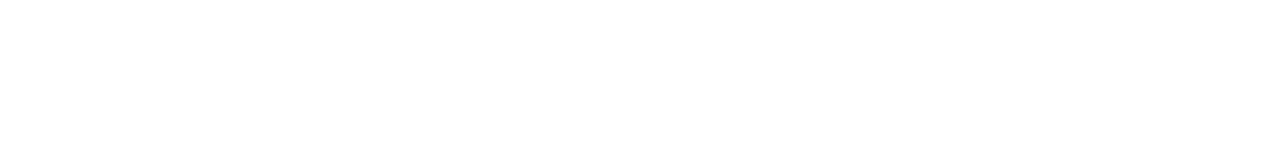
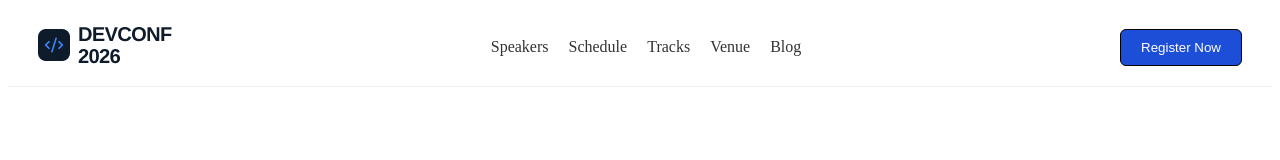
Before and after one commit to mukhoshdharii/assignment-1, a plain HTML site: page index.html in a window 1280 px wide. Drawn offline with Linux system fonts and the light colour scheme.

Commit message:
nav-bar done

```diff
--- a/index.html
+++ b/index.html
@@ -3,9 +3,29 @@
 <head>
     <meta charset="UTF-8">
     <meta name="viewport" content="width=device-width, initial-scale=1.0">
-    <title>Document</title>
+    <title>Assignment 1</title>
+    <link rel="stylesheet" href="styles/button.css">
+    <link rel="stylesheet" href="styles/nav-bar.css">
 </head>
 <body>
-
+    <section class="nav">
+        <div class="logo1">
+            <img src="assets/logo.png" alt="">
+        </div>
+        <div>
+            <ul class="nav-bar">
+                <li><a href="">Speakers</a></li>
+                <li><a href="">Schedule</a></li>
+                <li><a href="">Tracks</a></li>
+                <li><a href="">Venue</a></li>
+                <li><a href="">Blog</a></li>
+            </ul>
+        </div>
+        <div>
+            <button class="reg-btn1">
+                Register Now
+            </button>
+        </div>
+    </section>
 </body>
 </html>
--- /dev/null
+++ b/styles/button.css
@@ -0,0 +1,13 @@
+.reg-btn1{
+    background-color: #1d4ed8;
+  color: white;
+  border: 1px solid black;
+  border-radius: 6px;
+  padding: 10px 20px;
+
+  cursor: pointer;
+}
+
+.reg-btn1:hover{
+    background-color:  rgb(8, 44, 78);
+}
--- /dev/null
+++ b/styles/nav-bar.css
@@ -0,0 +1,29 @@
+.nav{
+    display: flex;
+  justify-content: space-between;
+  align-items: center;
+  padding: 15px 30px;
+  background-color: #ffffff;
+  border-bottom: 1px solid #eee;
+}
+
+.nav-bar{
+    display: flex;
+  list-style: none;
+  gap: 20px;
+  margin: 0;
+  padding: 0;
+}
+
+.nav-bar a:hover{
+    color: rgb(88, 175, 247);
+}
+
+.nav-bar a{
+    text-decoration: none;
+  color: #333;
+}
+
+.reg-btn1{
+    justify-content: right;
+}
```
